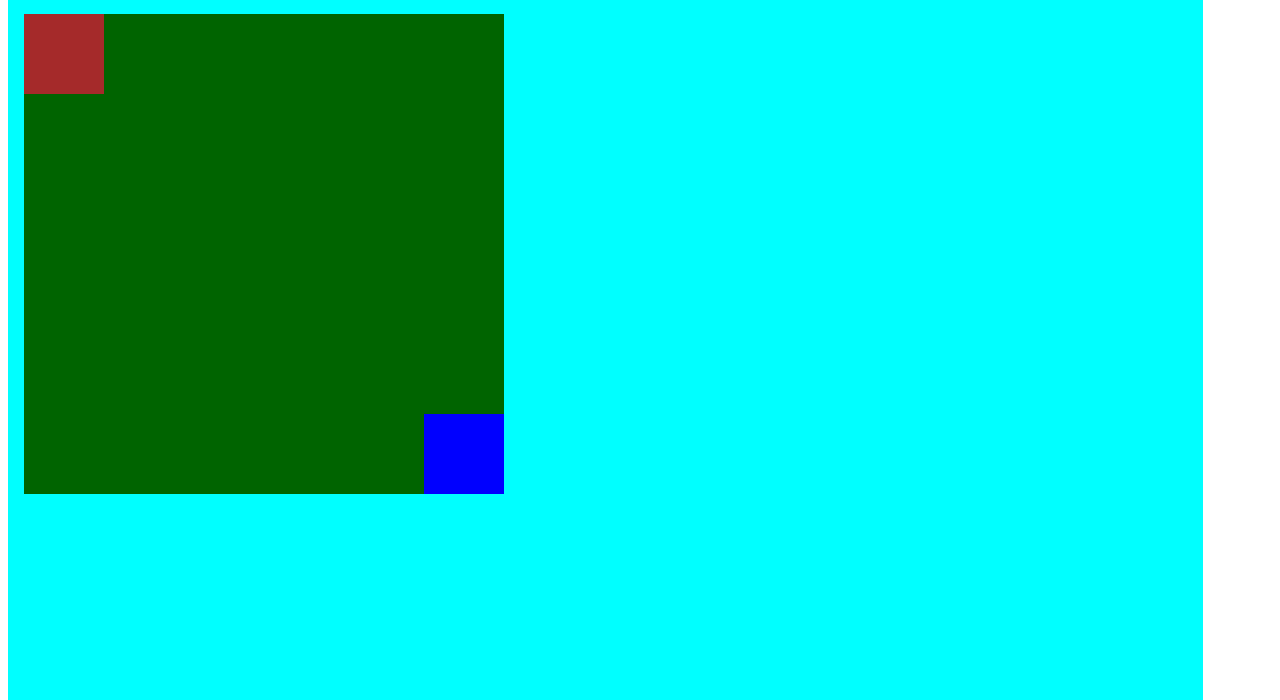
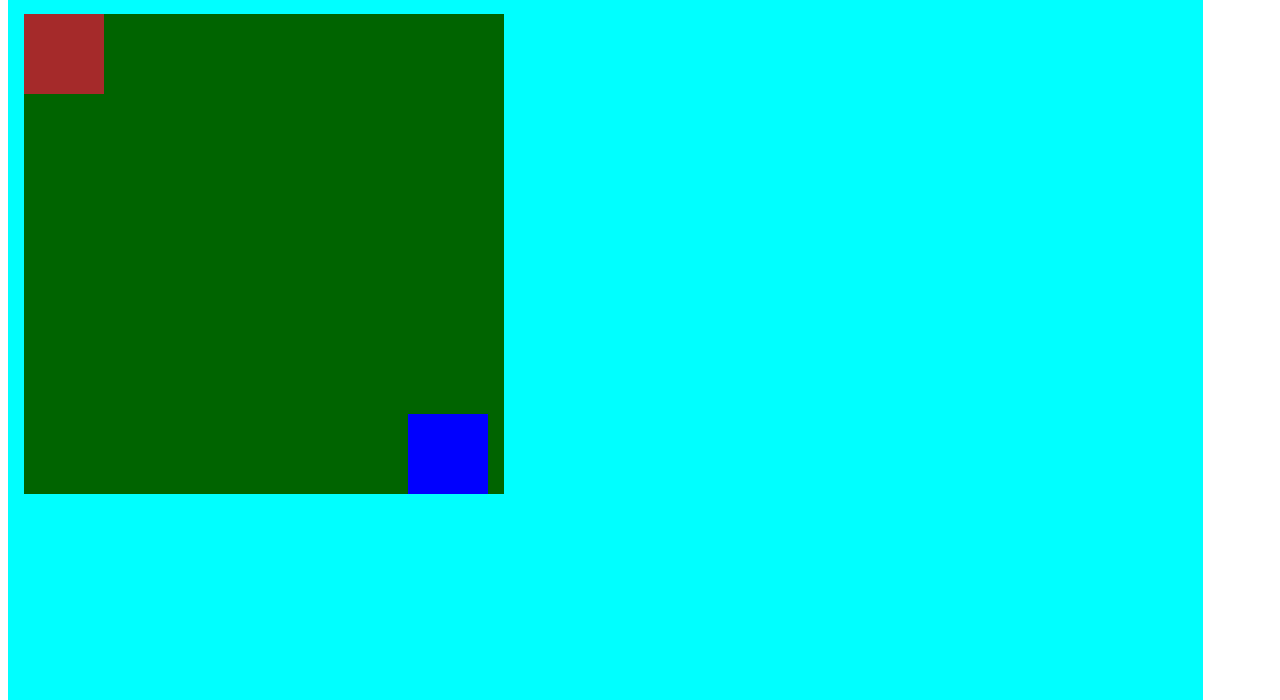
Before and after one commit to pruebascodi/html_curso, a plain HTML site: page practicahtml/absolute-relative.html in a window 1280 px wide. Shown: the part 100-800 px from the top of the page. Drawn offline with Linux system fonts and the light colour scheme.

```diff
--- a/practicahtml/absolute-relative.css
+++ b/practicahtml/absolute-relative.css
@@ -16,7 +16,7 @@
     background-color: blue;
     position: relative;
     top: 25rem;
-    right: -25rem;
+    right: -24rem;
 }
 .caja3{
     width:5rem ;
```
